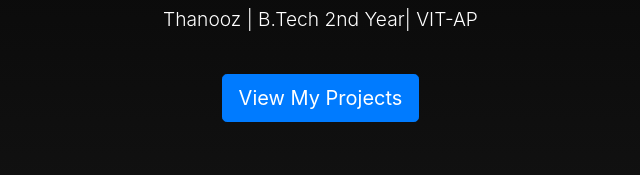
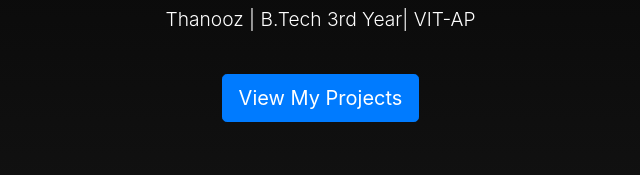
Before and after one commit to Thanooz45/Portfolio, a plain HTML site: page index.html in a window 1280 px wide. Shown: the part 392-567 px from the top of the page, 582-1222 px from the left. Drawn offline with nearby package versions, Linux system fonts and the light colour scheme.

Commit message:
Update index.html

```diff
--- a/index.html
+++ b/index.html
@@ -42,7 +42,7 @@
                 <div class="col-md-6 d-flex flex-column justify-content-center pt-5">
                     <div>
                         <h1 class="display-2 font-weight-bold">I'm a Web Designer</h1>
-                        <p class="lead mb-4">Thanooz | B.Tech 2nd Year| VIT-AP</p>
+                        <p class="lead mb-4">Thanooz | B.Tech 3rd Year| VIT-AP</p>
                         <a href="#projectSection" class="btn btn-primary btn-lg mt-3">View My Projects</a>
                     </div>
                 </div>
```
